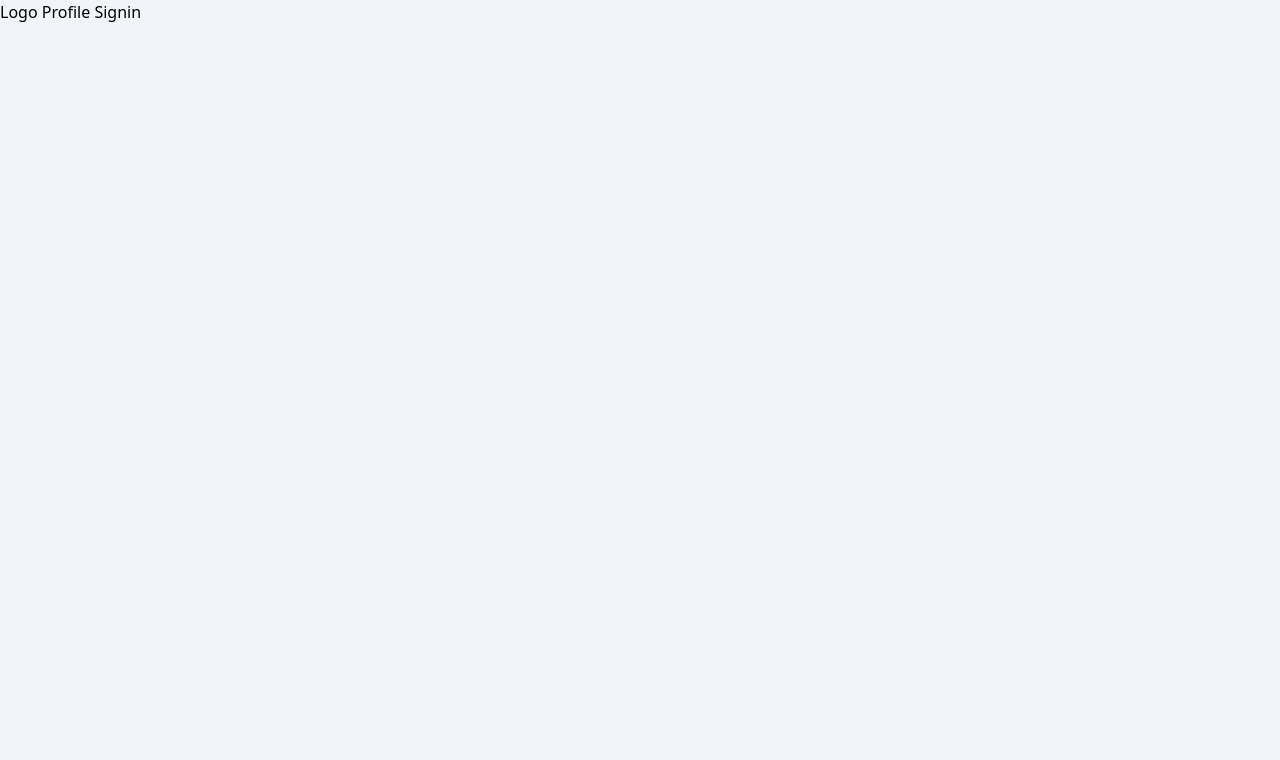
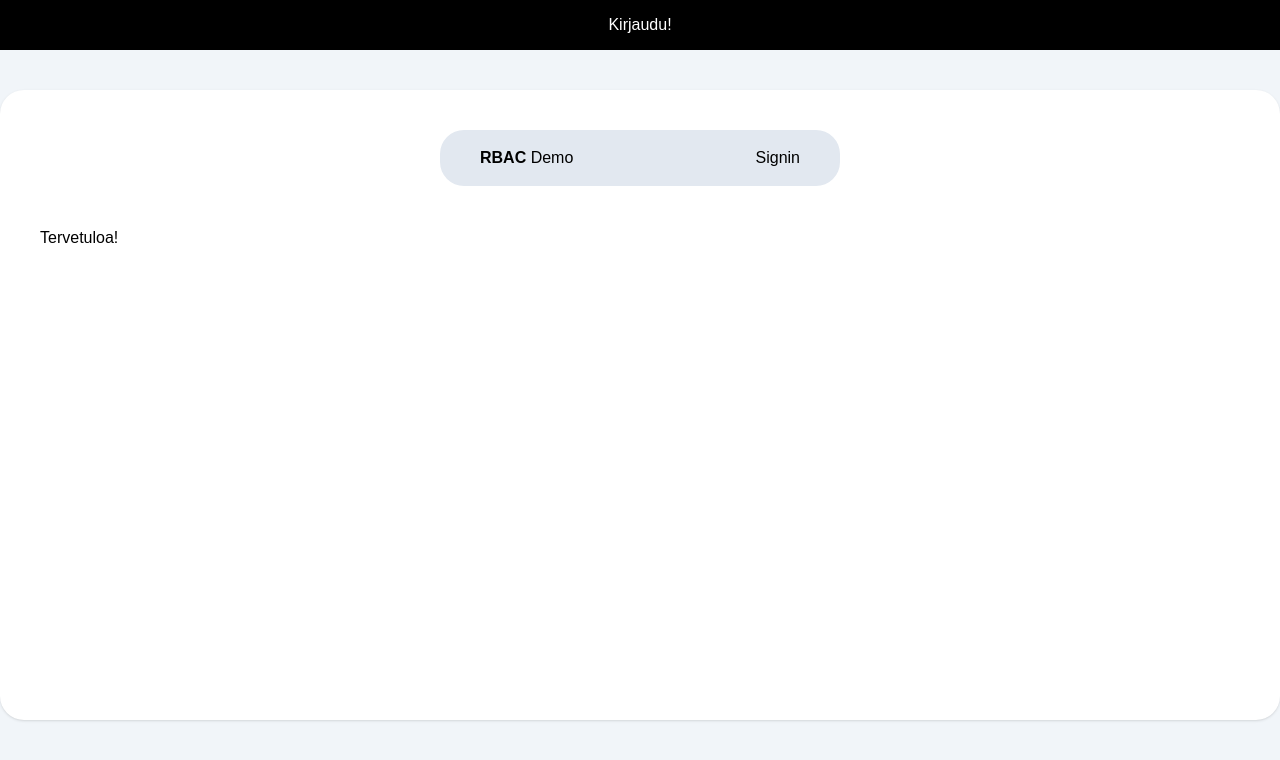
Before and after one commit to kerosiinikone/svelte-rbac-passkey, a SvelteKit app: page / in a window 1280 px wide. Shown: the top 760 px of the page. Built offline with nearby package versions, Linux system fonts and the light colour scheme.

Commit message:
Simple structure and layout

```diff
--- a/src/lib/index.ts
+++ /dev/null
@@ -1 +0,0 @@
-// place files you want to import through the `$lib` alias in this folder.
--- a/src/routes/+layout.svelte
+++ b/src/routes/+layout.svelte
@@ -3,13 +3,23 @@
 	const { children } = $props();
 </script>
 
-<div class="h-screen w-screen bg-slate-100">
-	<nav>
-		<a>Logo</a>
-		<a>Profile</a>
-		<a>Signin</a>
-	</nav>
-	<div>
-		{@render children()}
+<div class="h-screen w-screen flex flex-col items-center bg-slate-100">
+	<div class="flex flex-row justify-center items-center w-full h-16 bg-black">
+		<h3 class="text-white">Kirjaudu!</h3>
+	</div>
+	<div id="container" class="w-full h-full bg-white rounded-3xl w-3/4 mt-10 mb-20 shadow">
+		<!-- Verify these or use max-w or w- -->
+		<nav class="flex flex-row justify-center items-center">
+			<div
+				class="w-[400px] shrink-1 mx-10 flex flex-row justify-between items-center gap-10 py-4 px-10 bg-slate-200 rounded-3xl mt-10"
+			>
+				<a><span class="font-bold">RBAC</span> Demo</a>
+				<!-- <a>Profile</a> -->
+				<a>Signin</a>
+			</div>
+		</nav>
+		<div id="content" class="p-10">
+			{@render children()}
+		</div>
 	</div>
 </div>
--- a/src/routes/+page.svelte
+++ b/src/routes/+page.svelte
@@ -0,0 +1,5 @@
+<script lang="ts">
+	// Welcome
+</script>
+
+<h1>Tervetuloa!</h1>
--- a/tailwind.config.js
+++ b/tailwind.config.js
@@ -2,6 +2,15 @@
 export default {
 	content: ['./src/**/*.{html,js,svelte,ts}'],
 	theme: {
+		fontFamily: {
+			sans: [
+				'"Inter var", sans-serif',
+				{
+					fontFeatureSettings: '"cv11", "ss01"',
+					fontVariationSettings: '"opsz" 32'
+				}
+			]
+		},
 		extend: {}
 	},
 	plugins: []
```
Also changed, not shown: src/routes/login/+page.svelte (added), src/routes/profile/+page.svelte (added), 1 other file (tests, documents, lock files or other folders).
